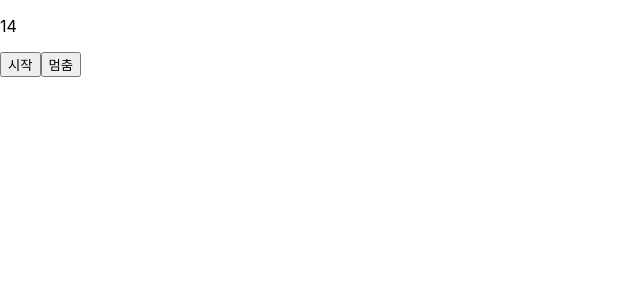
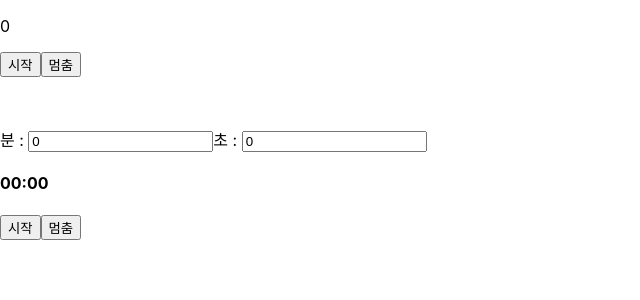
Before and after one commit to hyemin12/react-hook-study, a React (Create React App) app: page /timer in a window 1280 px wide. Shown: the top 300 px of the page, without its empty margins (0-640 px from the left). Built offline with nearby package versions, Linux system fonts and the light colour scheme.

Commit message:
'시간입력하는타이머만들기'

```diff
--- a/src/timer/Timer.js
+++ b/src/timer/Timer.js
@@ -5,18 +5,69 @@ import { useState } from "react";
 function Timer() {
   const countRef = useRef();
   const [count, setCount] = useState(0);
+  const [paused, setPaused] = useState(true);
   const handleCountStart = () => {
-    countRef.current = setInterval(() => {
-      setCount((count) => count + 1);
+    setPaused(false);
+    if (!paused) {
+      countRef.current = setInterval(() => {
+        setCount((count) => count + 1);
+      }, 1000);
+    }
+  };
+  // useEffect(() => {
+  //   handleCountStart();
+  // }, []);
+  const handleCountStop = () => {
+    clearInterval(countRef.current);
+    setPaused(true);
+  };
+
+  /** 시간 타이머 */
+  const timerRef = useRef(null);
+  const [minutes, setMinutes] = useState(0);
+  const [seconds, setSeconds] = useState(0);
+
+  let totalTime = parseInt(minutes * 60 + seconds);
+
+  console.log(typeof totalTime, totalTime / 60);
+
+  const [countMin, setCountMin] = useState(Math.floor(totalTime / 60));
+  const [countSec, setCountSec] = useState(Math.floor(totalTime % 60));
+
+  const onChange = (e) => {
+    const { value, id } = e.target;
+    if (id === "minutes") {
+      setMinutes(value);
+    } else if (id === "seconds") {
+      if (parseInt(value) > 59) {
+        // const min = parseInt(value / 60);
+        // console.log(value, min);
+        // setMinutes(minutes + min);
+      }
+      setSeconds(value);
+      setCountSec(value);
+    }
+  };
+  const convertFormat = (num) => {
+    String(num).padStart(2, "0");
+  };
+  const countStart = () => {
+    if (timerRef.current !== null) {
+      return;
+    }
+    timerRef.current = setInterval(() => {
+      setMinutes(convertFormat(parseInt(totalTime / 60)));
+      setSeconds(convertFormat(parseInt(totalTime % 60)));
     }, 1000);
   };
-  const handleCountStop = () => {
-    clearInterval(countRef.current);
-    countRef.current = null;
+  const countStop = () => {
+    if (timerRef.current === null) {
+      return;
+    }
+    clearInterval(timerRef.current);
+    timerRef.current = null;
   };
-  useEffect(() => {
-    handleCountStart();
-  }, []);
+  // console.log(minutes, seconds, countSec);
   return (
     <>
       <div>
@@ -24,7 +75,18 @@ function Timer() {
         <button onClick={handleCountStart}>시작</button>
         <button onClick={handleCountStop}>멈춤</button>
       </div>
-      <div></div>
+      <div style={{ padding: "50px 0" }}>
+        <label>분 : </label>
+        <input id="minutes" type="number" value={minutes} onChange={onChange} />
+        <label>초 : </label>
+        <input id="seconds" type="number" value={seconds} onChange={onChange} />
+        <h4>
+          {String(countMin).padStart(2, "0")}:
+          {String(countSec).padStart(2, "0")}
+        </h4>
+        <button onClick={countStart}>시작</button>
+        <button onClick={countStop}>멈춤</button>
+      </div>
     </>
   );
 }
```
